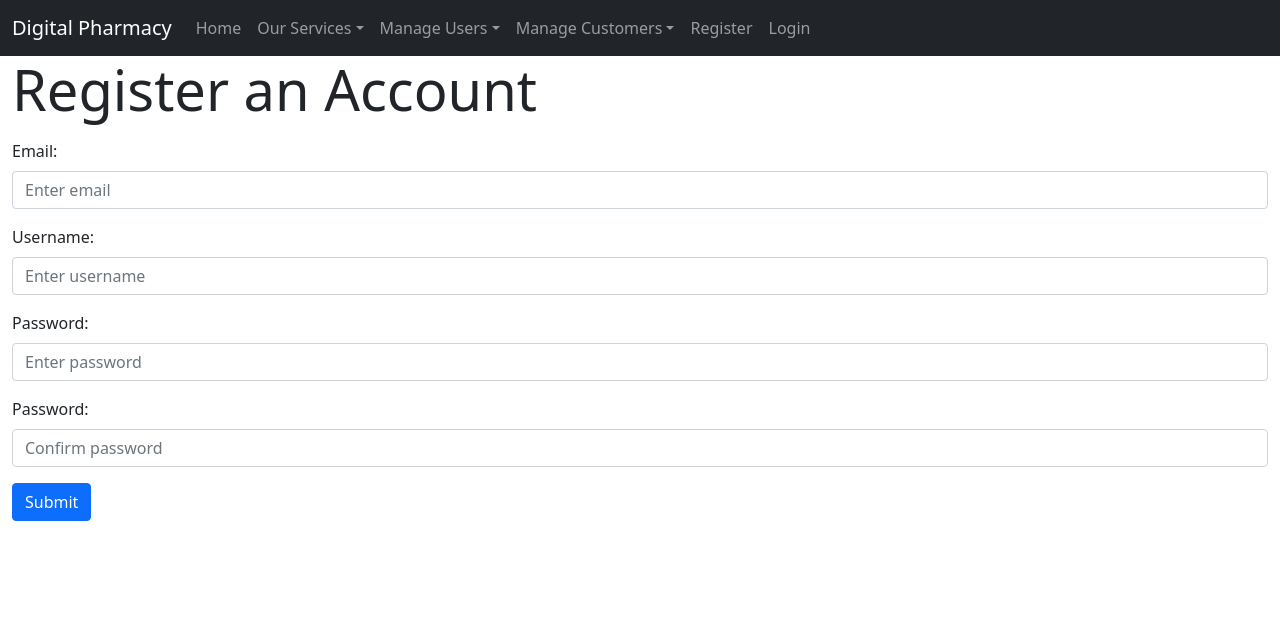
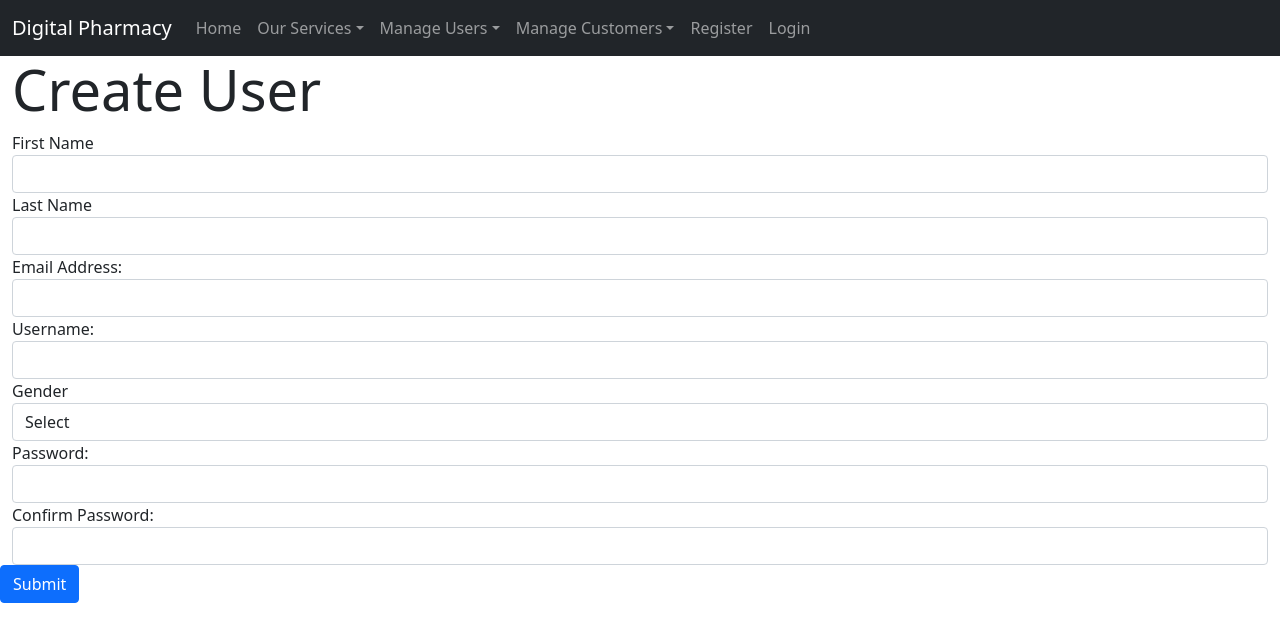
Before and after one commit to NadhirahAlauddin/AppDevProject, a Flask app: template templates/register.html in a window 1280 px wide. Shown: the top 642 px of the page. Run offline with Flask 2, Linux system fonts and the light colour scheme; the template is opened without the code that fills it: values that come from a table or form of the project are taken from there, others are empty; some libraries are stand-ins or nearby versions.

Commit message:
Added more form fields in register.html

```diff
--- a/templates/register.html
+++ b/templates/register.html
@@ -1,42 +1,45 @@
 {% extends "base.html" %}
-{% block title %} Register {% endblock %}
+{% block title %}Library Loan System - Create User{% endblock %}
 
 {% block content %}
+{% from "includes/_formHelper.html" import render_field %}
 
-<h1 class="display-4"> Register an Account </h1>
+<h1 class="display-4">Create User</h1>
 
-<form method="POST" action="/register">
-  <div class="mb-3 mt-3">
-    <label for="email" class="form-label">Email:</label>
-    <input type="email" class="form-control" id="email" placeholder="Enter email" name="email">
-  </div>
-    <div class="mb-3 mt-3">
-    <label for="username" class="form-label">Username:</label>
-    <input type="text" class="form-control" id="username" placeholder="Enter username" name="username">
-  </div>
-  <div class="mb-3">
-    <label for="pwd" class="form-label">Password:</label>
-    <input type="password" class="form-control" id="pwd" placeholder="Enter password" name="pswd">
-  </div>
-  <div class="mb-3">
-    <label for="pwd" class="form-label">Password:</label>
-    <input type="password" class="form-control" id="pswd" placeholder="Confirm password" name="pswd">
+<form method="POST" action="">
+  <div class="form-group">
+    {{ render_field(form.first_name, class="form-control") }}
   </div>
 
+  <div class="form-group">
+    {{ render_field(form.last_name, class="form-control") }}
+  </div>
 
-  <button type="submit" class="btn btn-primary">Submit</button>
+  <div class="form-group">
+    {{ render_field(form.email_address, class="form-control") }}
+  </div>
 
+  <div class="form-group">
+    {{ render_field(form.username, class="form-control") }}
+  </div>
+
+  <div class="form-group">
+    {{ render_field(form.gender, class="form-control") }}
+  </div>
+
+  <div class="form-group">
+    {{ render_field(form.password, class="form-control") }}
+  </div>
+
+  <div class="form-group">
+    {{ render_field(form.confirm_password, class="form-control") }}
+  </div>
+
+  <!-- <div id="prof">
+    <div class="form-group">
+      {{ render_field(form.remarks, class="form-control") }}
+    </div> -->
+  </div>
+  <input type="submit" value="Submit" class="btn btn-primary"/>
 </form>
-
-
-
-
-
-
-
-
-
-
-
-
 {% endblock %}
```
